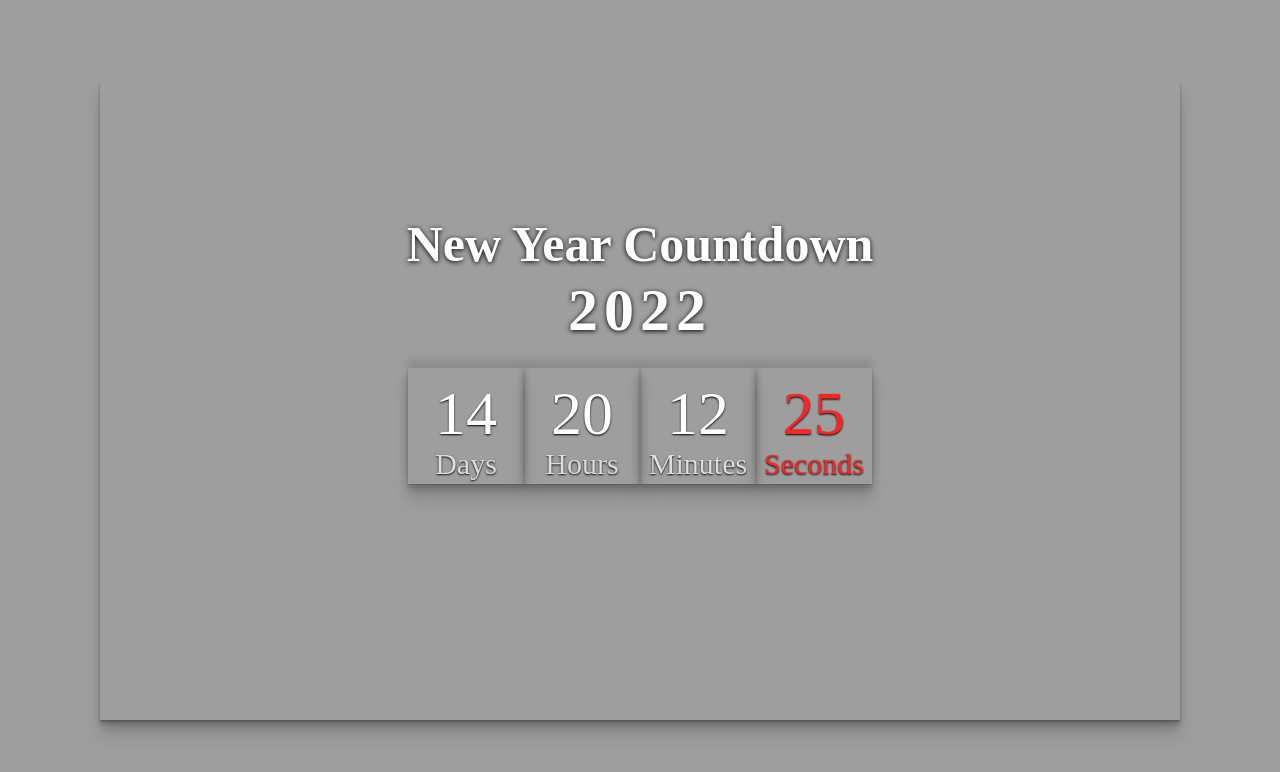
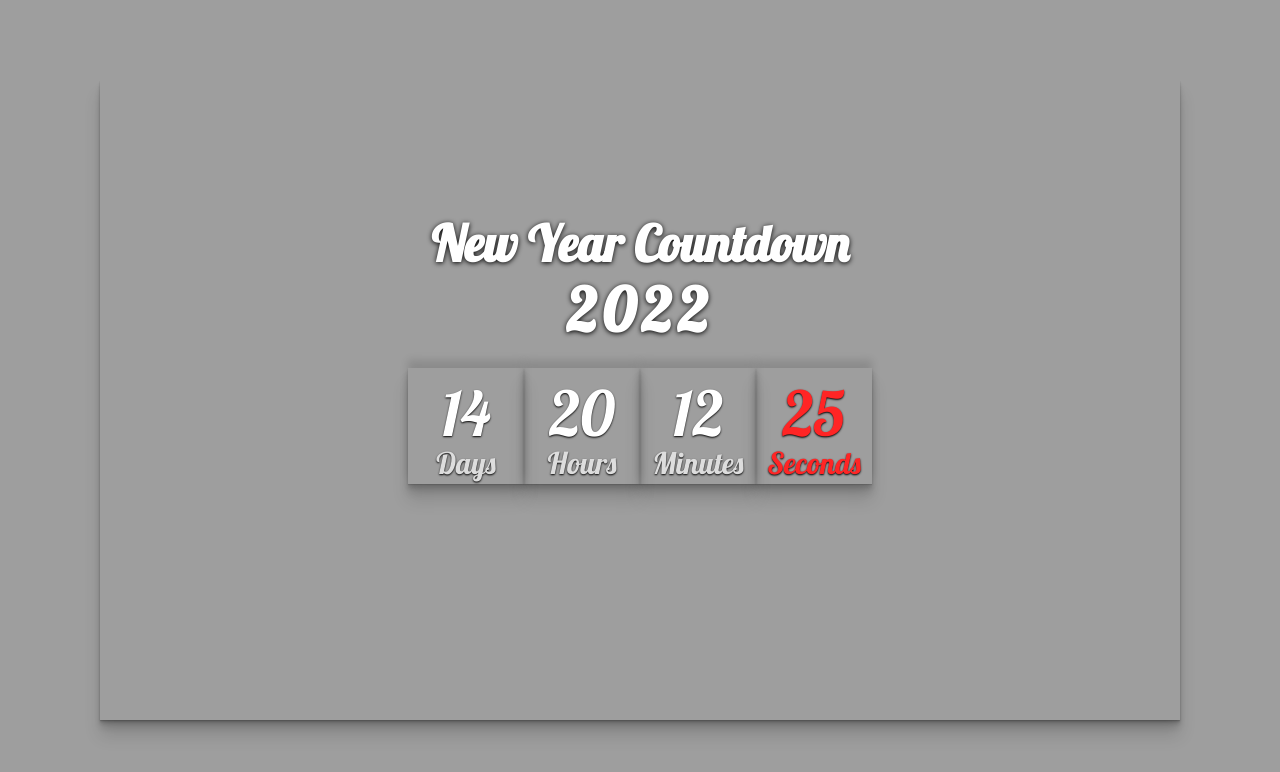
Before and after one commit to XuanDong1706/Countdown2022, a plain HTML site: page index.html in a window 1280 px wide. Drawn offline with nearby package versions, Linux system fonts and the light colour scheme; the site is published under a folder, as on GitHub Pages, so addresses that start at the root find nothing.

Commit message:
Update style.css

```diff
--- a/style.css
+++ b/style.css
@@ -89,5 +89,5 @@ body{
 
 @font-face {
   font-family: Lobster;
-  src: url(/Lobster-Regular.ttf);
+  src: url(Lobster-Regular.ttf);
 }
```
